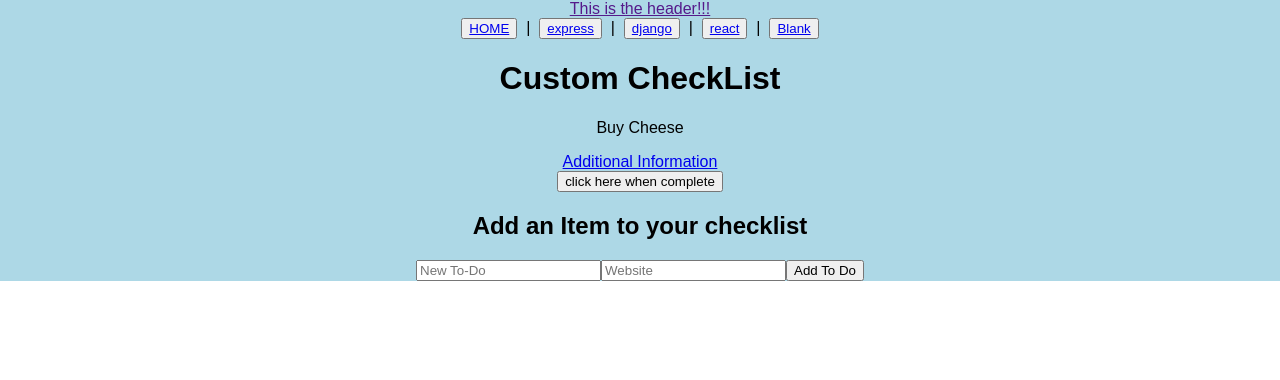
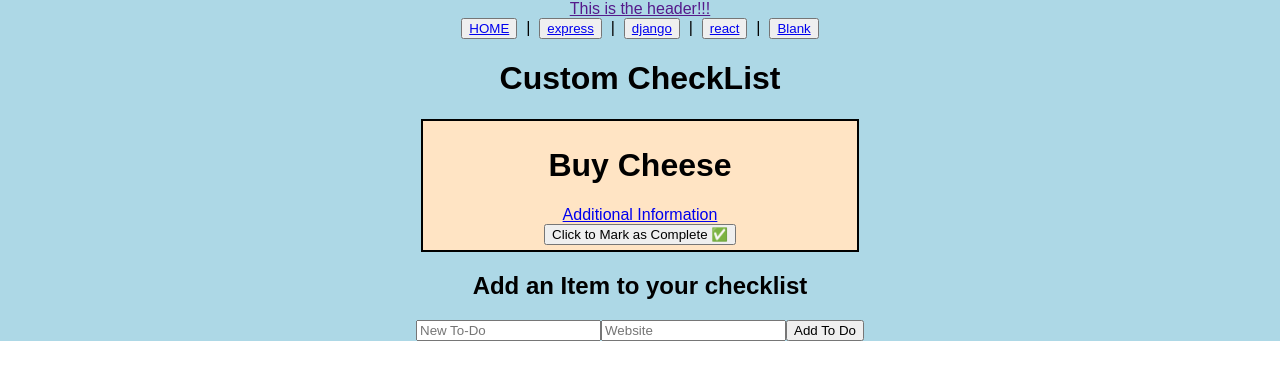
Before and after one commit to brennanp93/checklist-app, a React (Create React App) app: page /blank in a window 1280 px wide. Shown: the top 380 px of the page. Built offline with nearby package versions, Linux system fonts and the light colour scheme.

Commit message:
added undo to BlankList

```diff
--- a/src/component/BlankList.jsx
+++ b/src/component/BlankList.jsx
@@ -39,10 +39,11 @@ export default function BlankList() {
     // console.log("newItem" + newItemList);
   }
 
-  function markComplete(idx) {
-    const newObj = [...checkList];
-    newObj[idx].completed = true;
-    setCheckList(newObj);
+
+  function setBoolean(idx) {
+    const updatedList = [...checkList];
+    updatedList[idx].completed ? updatedList[idx].completed = false : updatedList[idx].completed = true;
+    setCheckList(updatedList);
   }
 
   return (
@@ -50,16 +51,16 @@ export default function BlankList() {
       <div>
         <h1>Custom CheckList</h1>
         {checkList.map((item, idx) => (
-          <div className="blank-box">
-            <p>{item.step}</p>
+          <div className="listStyle">
+            <h1>{item.step}</h1>
             <div>
               <a href={item.website} target="_blank">
                 Additional Information
               </a>
             </div>
             <div>
-              <button onClick={() => markComplete(idx)} type="submit">
-                {item.completed ? "Nice work" : "click here when complete"}
+              <button onClick={() => setBoolean(idx)} type="submit">
+              {item.completed ? 'Undo 🔙' : 'Click to Mark as Complete ✅'}
               </button>
             </div>
           </div>
--- a/src/component/CheckLists.jsx
+++ b/src/component/CheckLists.jsx
@@ -36,6 +36,7 @@ export default function CheckList({ checkListSteps }) {
           <div >
             <h1>{step.title}</h1>
             <p>{step.description}</p>
+            <p>{step.website}</p>
             <div>
               <button onClick={() => setBoolean(idx)} type="submit">
                 {step.completed ? 'Undo 🔙' : 'Click to Mark as Complete ✅'}
```
